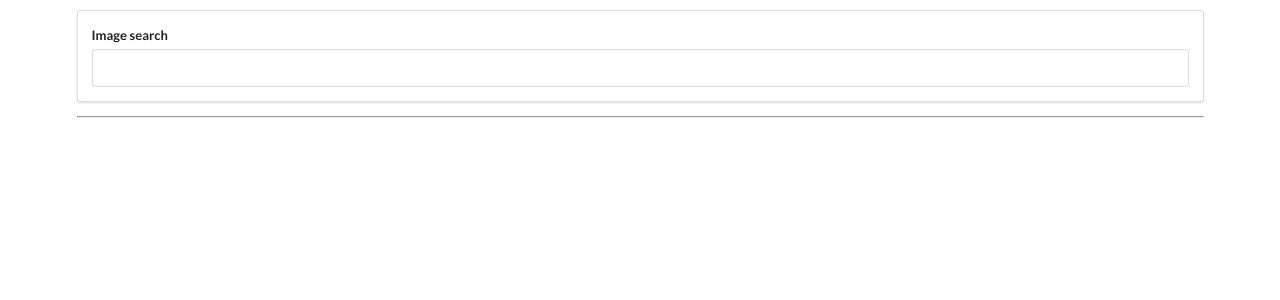
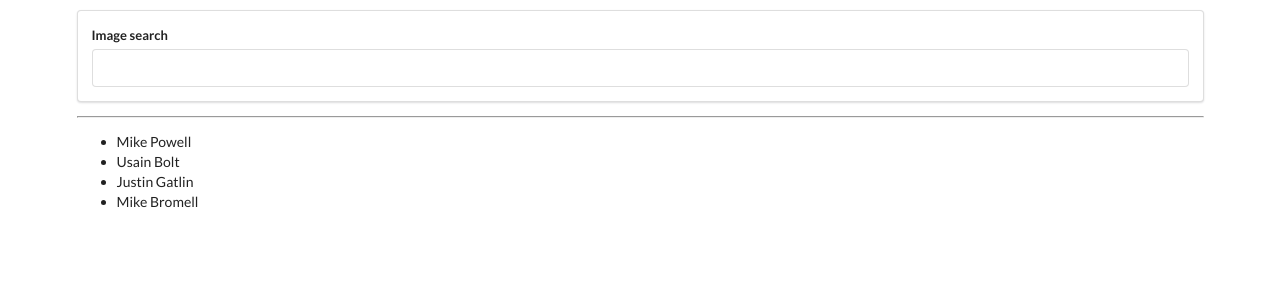
Before and after one commit to NickBwalley/ReactJS, a React (Create React App) app in the folder handling_user_events_outputs/: page / in a window 1280 px wide. Shown: the top 300 px of the page. Built offline with nearby package versions, Linux system fonts and the light colour scheme.

Commit message:
implementing keys in Lists in react.

```diff
--- a/handling_user_events_outputs/src/components/App.js
+++ b/handling_user_events_outputs/src/components/App.js
@@ -3,6 +3,7 @@ import SearchBar from "./SearchBar";
 // import PasswordField from "./PasswordField";
 import unsplash from "../api/unsplash";
 import ImageList from "./ImageList";
+import Exercise from "./Exercise";
 
 class App extends React.Component {
   state = { images: [] };
@@ -20,6 +21,7 @@ class App extends React.Component {
         <SearchBar onSubmit={this.onSearchSubmit} />
         <hr />
         <ImageList images={this.state.images} />
+        <Exercise />
       </div>
     );
   }
--- /dev/null
+++ b/handling_user_events_outputs/src/components/Exercise.js
@@ -0,0 +1,21 @@
+/* Practicing list building
+Goal.
+1. Given a list of users, print out each user's name inside of an li element
+*/
+import React from "react";
+
+const users = [
+  { id: 1, name: "Mike Powell" },
+  { id: 2, name: "Usain Bolt" },
+  { id: 3, name: "Justin Gatlin" },
+  { id: 4, name: "Mike Bromell" },
+];
+
+export default class Exercise extends React.Component {
+  render() {
+    const renderedUsers = users.map(({ id, name }) => {
+      return <li key={id}>{name}</li>;
+    });
+    return <ul>{renderedUsers}</ul>;
+  }
+}
```
